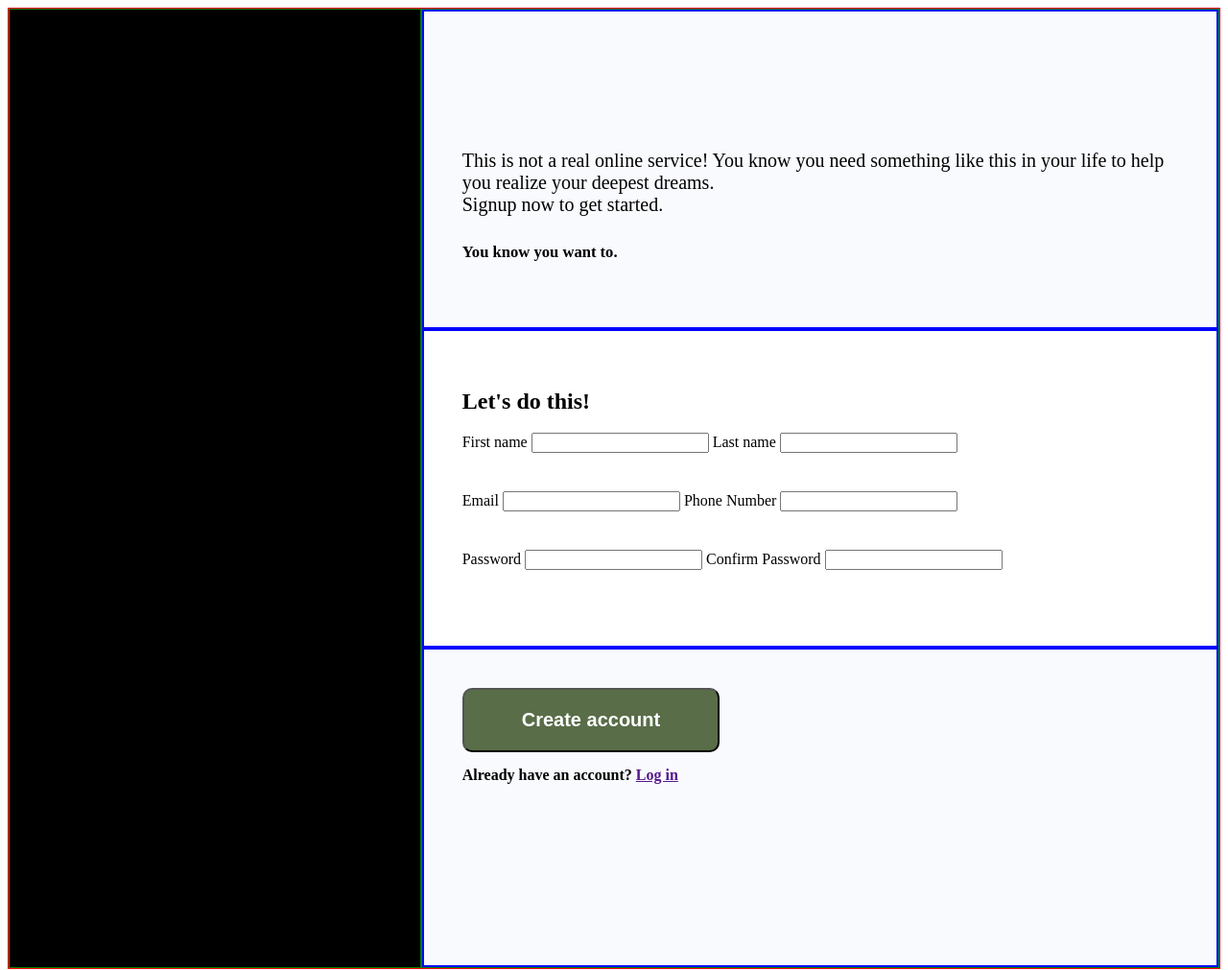
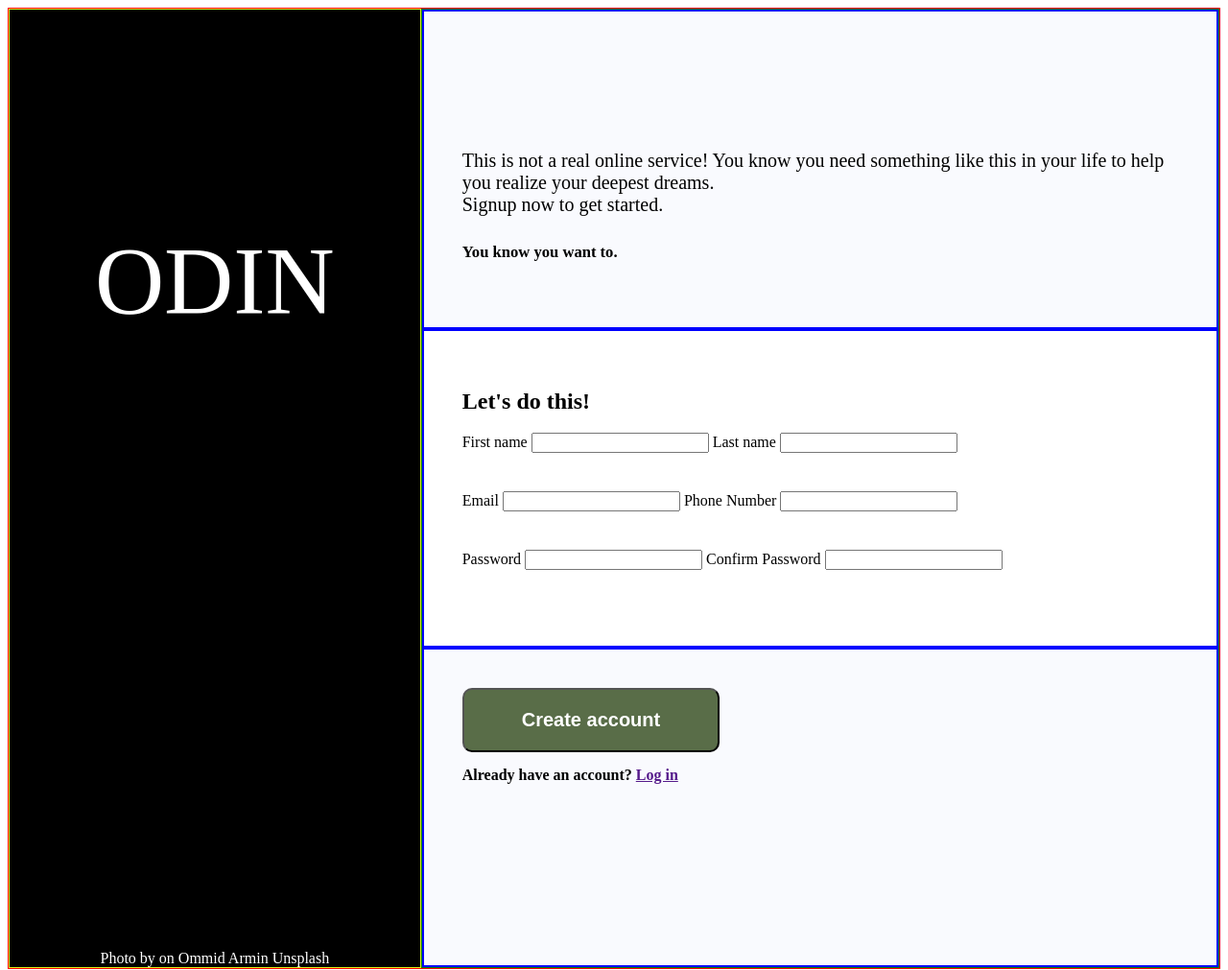
Before and after one commit to JLouisa/sign-up-form, a plain HTML site: page index.html in a window 1280 px wide. Shown: the whole page at 96% size. Drawn offline with Linux system fonts and the light colour scheme.

Commit message:
Add Odin title position

```diff
--- a/index.html
+++ b/index.html
@@ -10,7 +10,8 @@
 </head>
 <body>
     <section class="left">
-        <!-- <img class="background" src="./images/background.jpg" alt="a beautiful set of ferns"> -->
+       <div>ODIN</div>
+       <div>Photo by on Ommid Armin Unsplash</div>
     </section>
     <section class="right">
         <div class="top">This is not a real online service! You know you need something like this in your life to help you realize your deepest dreams.
--- a/styles.css
+++ b/styles.css
@@ -13,13 +13,29 @@ body {
 }
 
 .left {
+    position: relative;
     display: flex;
     flex-direction: column;
-    justify-content: center;
+    justify-content: space-between;
     flex: 1;
     flex-basis: 34%;
     background-color: black;
     background-image: url("./images/background.jpg");
+    background-size: cover;
+    border: 1px solid rgb(222, 243, 28);
+}
+
+.left div {
+    color: white;
+    text-align: center;
+
+}
+
+.left div:first-child {
+    position: relative;
+    top: 225px;
+    font-size: 100px;
+    background-color: rgb(0, 0, 0, 0.4);
 }
 
 .right {
```
